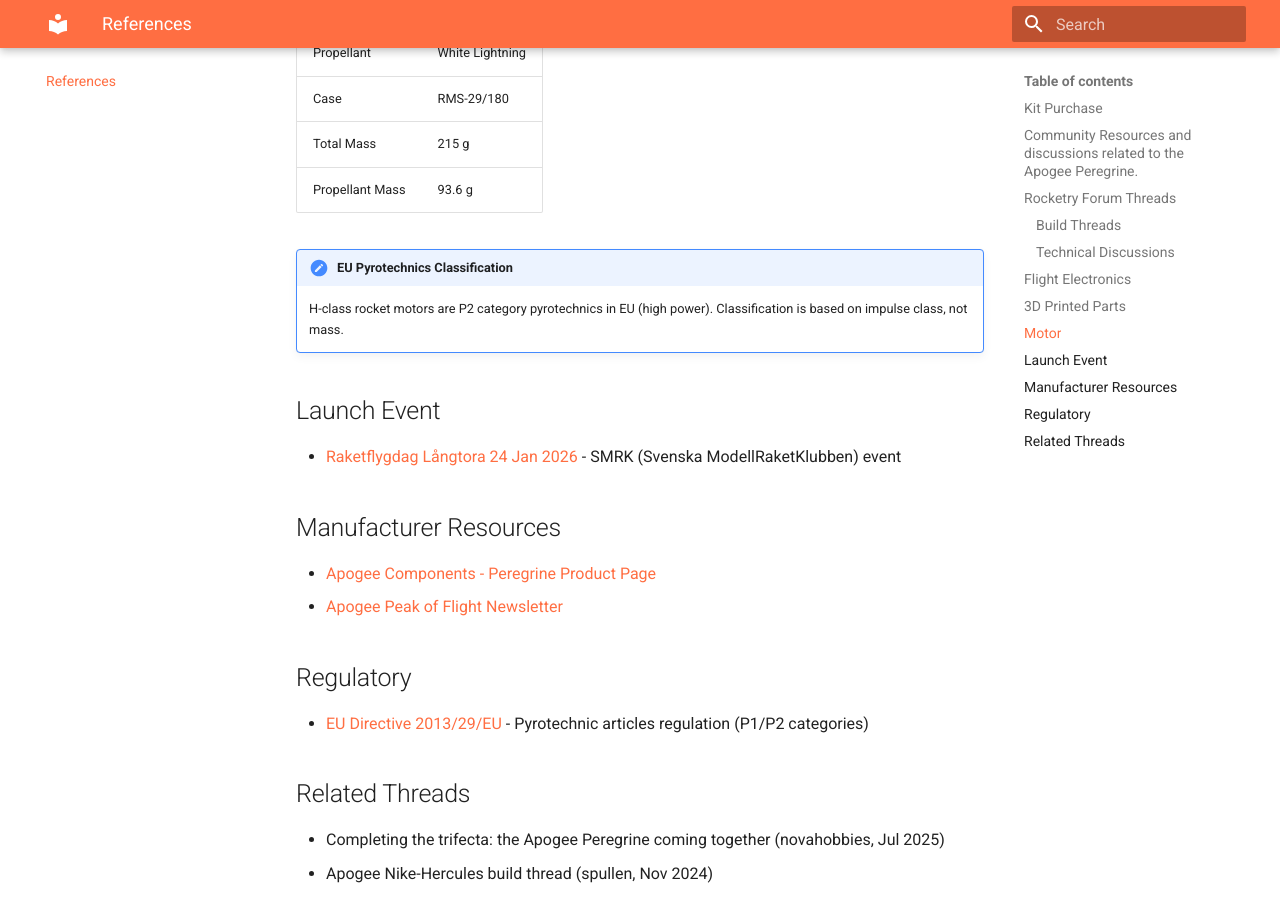
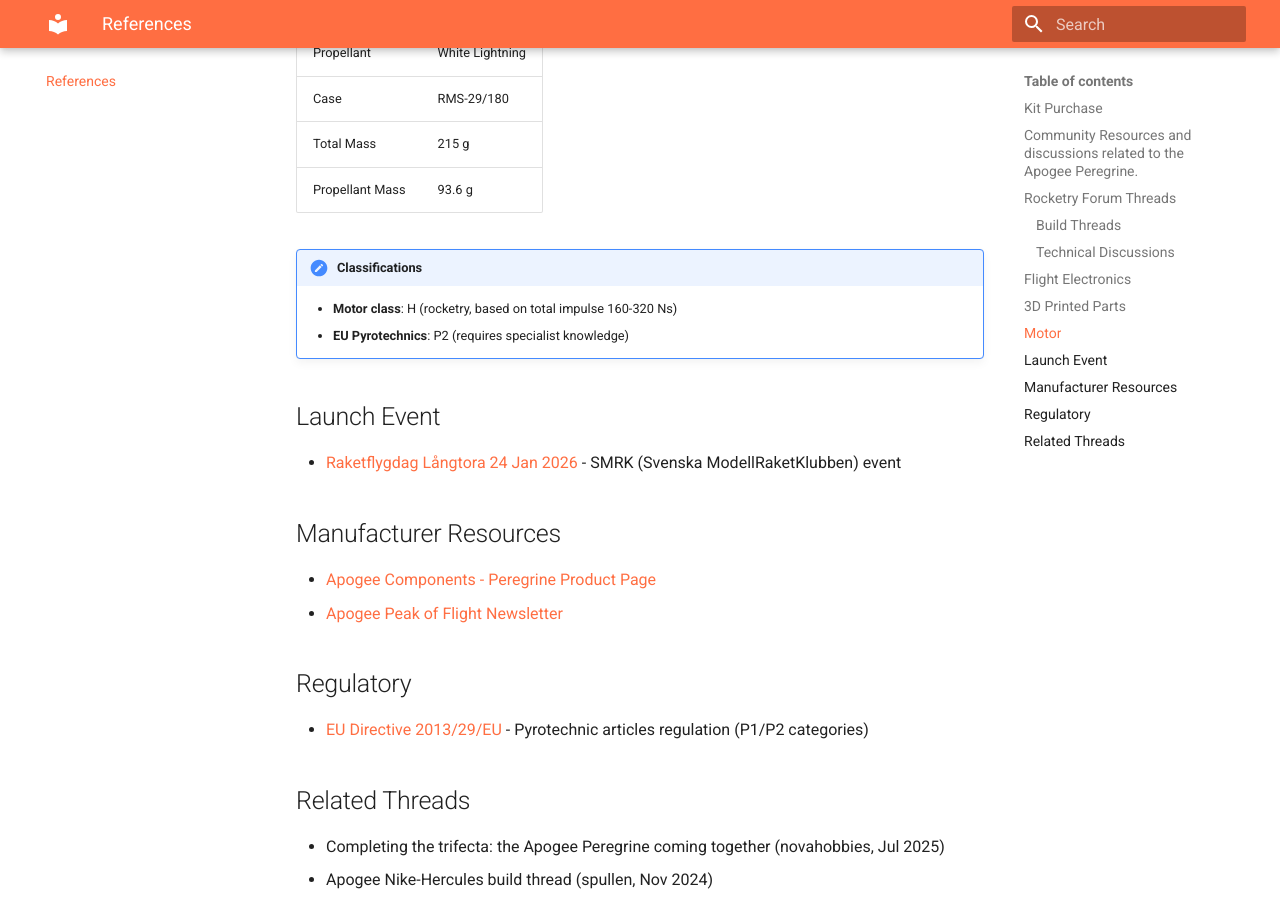
Before and after one commit to tonuonu/MyLevel1Peregrine, an MkDocs documentation site: the page built from docs/references.md, in a window 1280 px wide and 900 px high, scrolled down 1796 px. Built offline with MkDocs 1.6.1 and Material for MkDocs 9.7.7, drawn with Linux system fonts in a browser that asks for light colours.

Commit message:
Clarify: motor class H (rocketry) vs EU pyrotechnics class P2

```diff
--- a/docs/references.md
+++ b/docs/references.md
@@ -52,8 +52,9 @@
 | Total Mass | 215 g |
 | Propellant Mass | 93.6 g |
 
-!!! note "EU Pyrotechnics Classification"
-    H-class rocket motors are P2 category pyrotechnics in EU (high power). Classification is based on impulse class, not mass.
+!!! note "Classifications"
+    - **Motor class**: H (rocketry, based on total impulse 160-320 Ns)
+    - **EU Pyrotechnics**: P2 (requires specialist knowledge)
 
 ## Launch Event
 
```
Also changed, not shown: docs/decisions/motor-procurement.md (+1 -1 lines).
